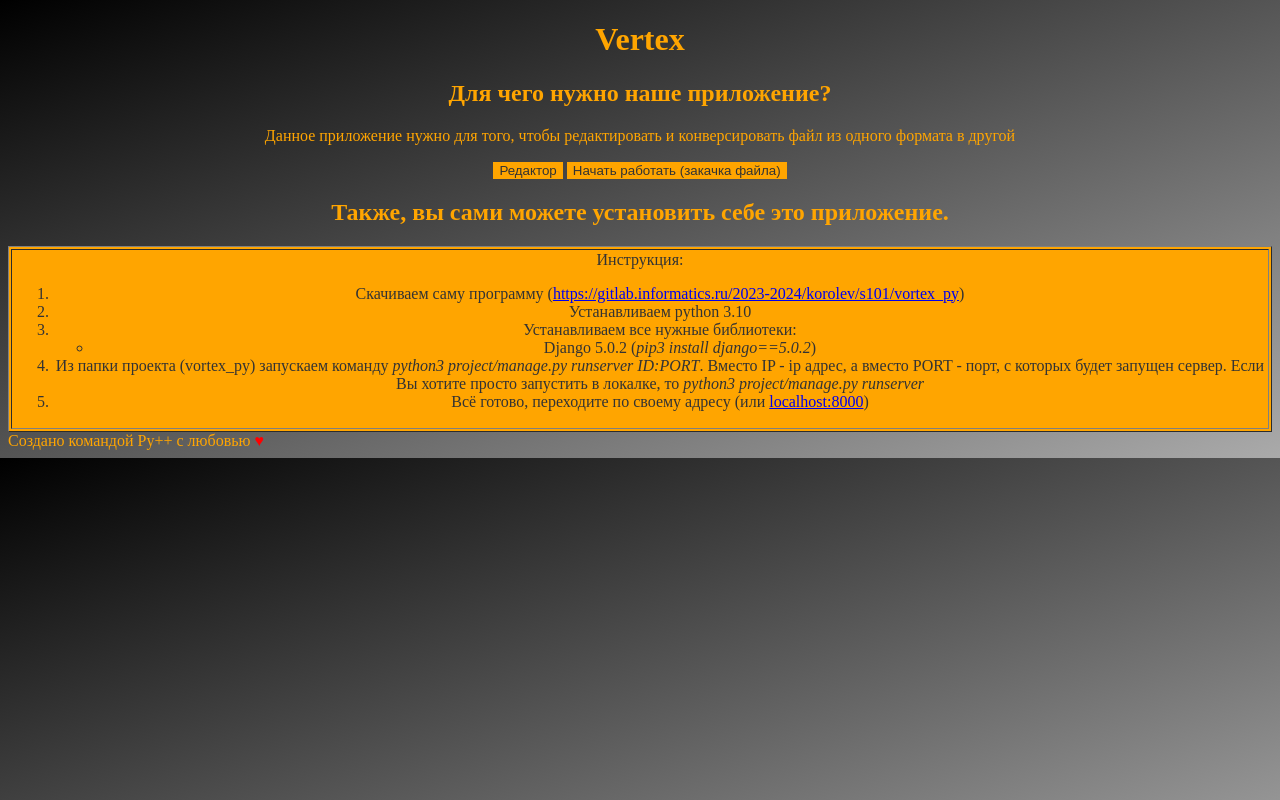
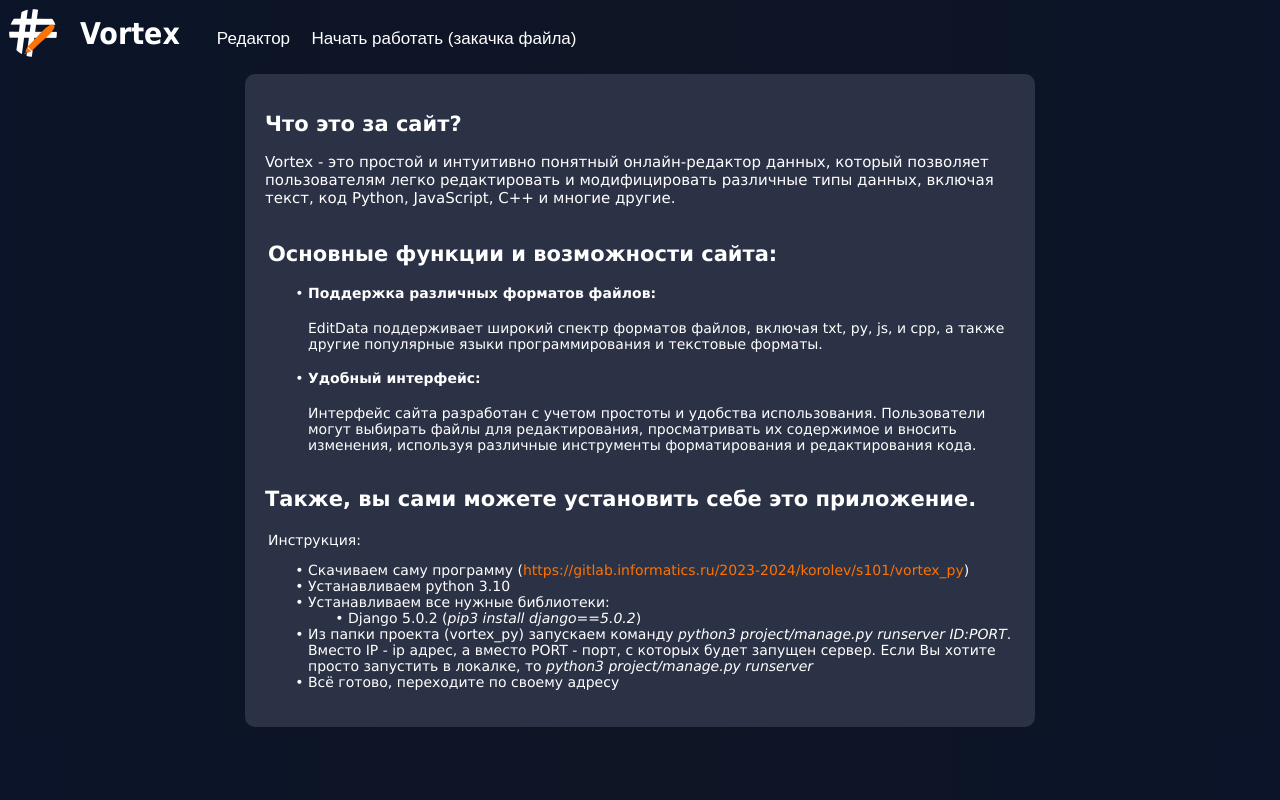
Before and after one commit to 3NikNikNik3/Vortex_Py, a Django app: page / in a window 1280 px wide. Run offline with Django 5.2, Linux system fonts and the light colour scheme.

Commit message:
Главное меню

```diff
--- a/project/main/static/css/index.css
+++ b/project/main/static/css/index.css
@@ -1,31 +1,30 @@
 body {
-    background: linear-gradient(to bottom right, #000000, #aaaaaa)
+    background: linear-gradient(90deg,#0b1428, #0e1525, #0b1428);
+    font-size: 14px;
+    font-family: Verdana;
+    color: #ffffff;
 }
 
-main {
-    text-align: center;
-    color: orange;
-
-}
-
-footer {
-    color: orange;
-    position: relative
-}
-
-table {
-    color: #333333;
-    background-color: orange
+.cent_part {
+    max-width: 750px;
+    margin: 0 auto;
+    background-color: #2b3245;
+    border-radius: 10px;
+    padding: 20px;
 }
 
 button {
     border: none;
-    color: #333333;
-    background-color: orange
+    color: #FFFFFF;
+    background: none;
+    font-size: 17px;
 }
 
-.love {
-    color: red
+button:hover {
+    border: none;
+    color: #FF7200;
+    font-size: 17px;
+    transition: 0.5s;
 }
 
 .cen {
@@ -48,3 +47,14 @@ button {
     text-align: center;
     right: 45%
 }
+li {
+    list-style-type: "• ";
+}
+a {
+    outline: none;
+  text-decoration: none;
+  color: #FF7200;
+}
+a:hover {
+  color: #FF8400;
+}
--- a/project/main/templates/index.html
+++ b/project/main/templates/index.html
@@ -13,16 +13,32 @@
 </table>
 
 <script src="{% static 'js/index.js' %}"></script>
-
-<main>
-    <h1>Vertex</h1>
-    <h2>Для чего нужно наше приложение?</h2>
-    <p>Данное приложение нужно для того, чтобы редактировать и конверсировать файл из одного формата в другой</p>
-    <button onclick="window.open('edit', '_self')">Редактор</button>
+<div style="display:inline-block;">
+    <img src="/static/icon.png" height="50"
+    width="50" style="position: fixed"><div style="float:left; margin: -2.5% 0 0 15%; width: 150%">
+    <h1 style="font-size: 30px; font-family: tahoma;">Vortex
+    <button onclick="window.open('edit', '_self')" style="margin-left:3%">Редактор</button>
     <button onclick="window.open('load', '_self')">Начать работать (закачка файла)</button>
-    <br>
+</h1></div></div>
+<br>
+<div class="cent_part">
+    <h2>Что это за сайт?</h2>
+    <p style="font-size: 15px">Vortex - это простой и интуитивно понятный онлайн-редактор данных, который позволяет
+    пользователям легко редактировать и модифицировать различные типы данных, включая текст, код Python, JavaScript, C++
+        и многие другие.</p>
+    <table><tr><td><h2>Основные функции и возможности сайта:</h2>
+    <ol>
+        <li><h4>Поддержка различных форматов файлов:</h4>
+    <p>EditData поддерживает широкий спектр форматов файлов, включая txt, py, js, и cpp, а также другие популярные языки
+        программирования и текстовые форматы.</p></li>
+    <li><h4>Удобный интерфейс:</h4>
+    <p>Интерфейс сайта разработан с учетом простоты и удобства использования. Пользователи могут выбирать файлы для
+        редактирования, просматривать их содержимое и вносить изменения, используя различные инструменты форматирования
+        и редактирования кода.</p></li>
+    </ol></td></tr>
+    </table>
     <h2>Также, вы сами можете установить себе это приложение.</h2>
-    <table border="1 px" class="cen"><tr><td>Инструкция:
+    <table class="cen, tables"><tr><td>Инструкция:
         <ol>
             <li>Скачиваем саму программу (<a href="https://gitlab.informatics.ru/2023-2024/korolev/s101/vortex_py">https://gitlab.informatics.ru/2023-2024/korolev/s101/vortex_py</a>)</li>
             <li>Устанавливаем python 3.10</li>
@@ -31,12 +47,8 @@
             </ul></li>
             <li>Из папки проекта (vortex_py) запускаем команду <span class="copy_text" onclick="COPY_TEXT('python3 project/manage.py runserver ID:PORT')">python3 project/manage.py runserver ID:PORT</span>. Вместо IP - ip адрес, а вместо PORT - порт, с которых будет запущен сервер.
             Если Вы хотите просто запустить в локалке, то <span class="copy_text" onclick="COPY_TEXT('python3 project/manage.py runserver')">python3 project/manage.py runserver</span></li>
-            <li>Всё готово, переходите по своему адресу (или <a href="localhost:8000">localhost:8000</a>)</li>
+            <li>Всё готово, переходите по своему адресу</li>
         </ol>
-    </td></tr></table>
-</main>
-<footer>
-    Создано командой Py++ с любовью <span class="love">♥</span>
-</footer>
+    </td></tr></table></div>
 </body>
 </html>
```
Also changed, not shown: project/main/static/icon.png (added).
